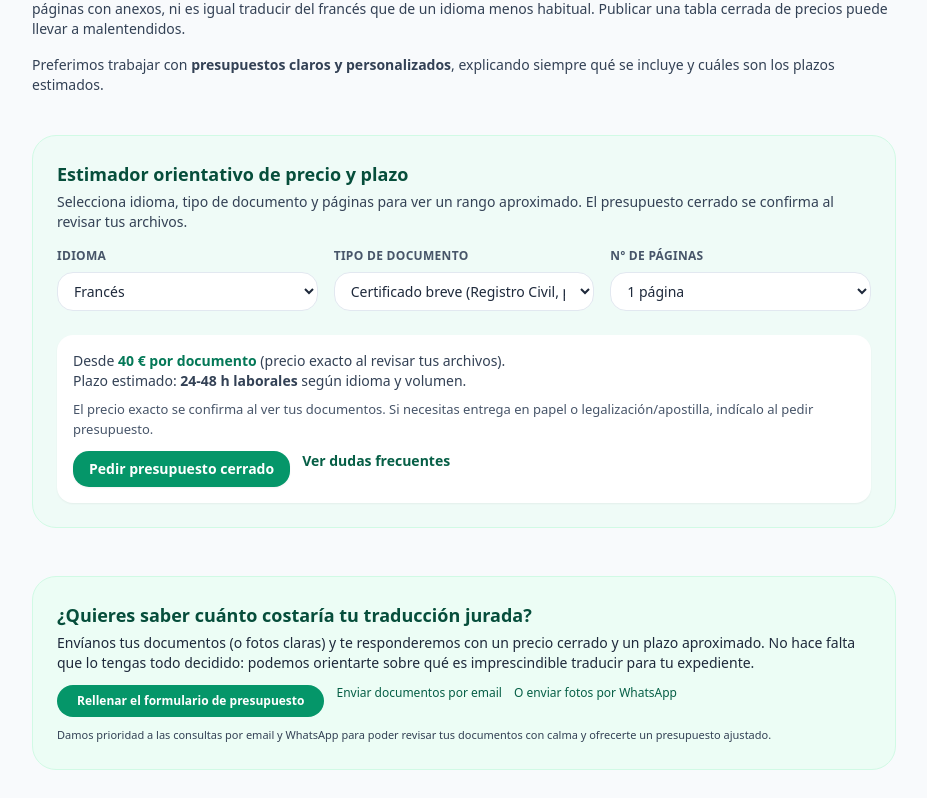
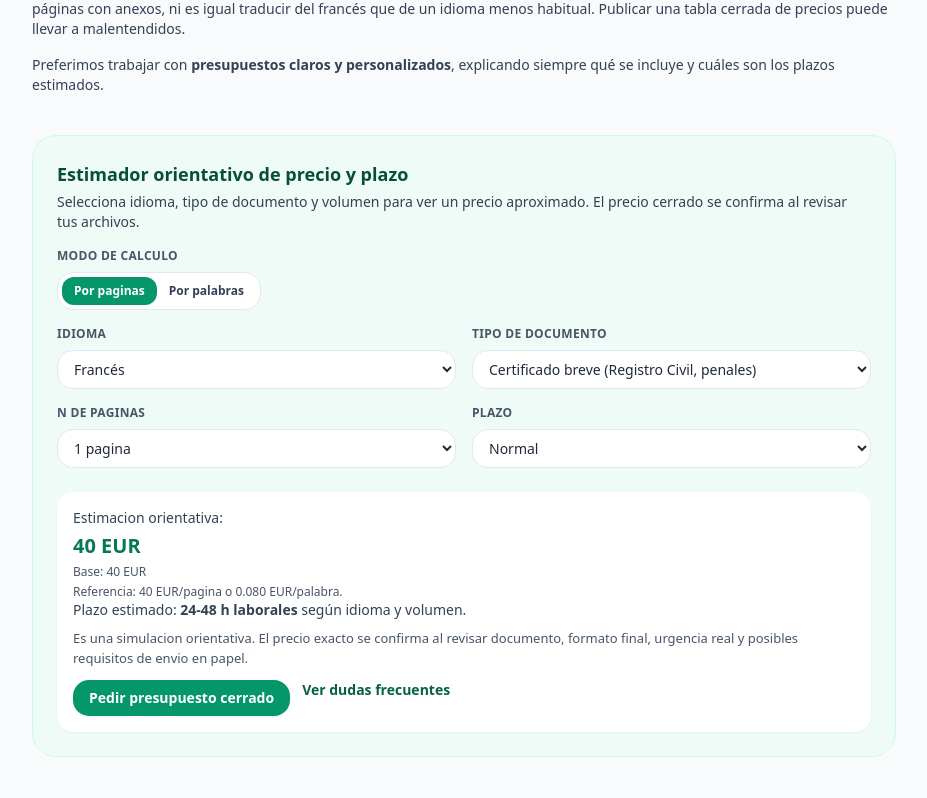
Before and after one commit to juanlatregua/traduccionesjuradas-next, a Next.js app: page /precios-traduccion-jurada in a window 1280 px wide. Shown: the part 1362-2160 px from the top of the page, without its empty margins (176-1103 px from the left). Built offline with nearby package versions, Linux system fonts and the light colour scheme.

Commit message:
Ajusta calculadora v1: 0.08 fr y 0.14 resto por palabra

```diff
--- a/components/PriceEstimator.tsx
+++ b/components/PriceEstimator.tsx
@@ -5,6 +5,8 @@ import Link from "next/link";
 
 type DocType = "certificado" | "academico" | "juridico" | "mercantil";
 type Lang = "fr" | "de" | "en" | "it" | "pt" | "nl" | "ca" | "sv" | "no";
+type EstimateMode = "pages" | "words";
+type Urgency = "normal" | "urgente24";
 
 const LANG_LABEL: Record<Lang, string> = {
   fr: "Francés",
@@ -46,18 +48,71 @@ const LANG_MULTIPLIER: Record<Lang, number> = {
 
 const PAGES_OPTIONS = [1, 2, 3, 4, 5, 6];
 
-function calculateRange(doc: DocType, lang: Lang, pages: number) {
+function getWordRate(lang: Lang) {
+  // Regla comercial acordada:
+  // frances -> espanol: 0.08 EUR/palabra
+  // resto de idiomas -> espanol: 0.14 EUR/palabra
+  return lang === "fr" ? 0.08 : 0.14;
+}
+
+function clampInt(n: number, min: number, max: number) {
+  if (!Number.isFinite(n)) return min;
+  return Math.max(min, Math.min(max, Math.round(n)));
+}
+
+function countWords(text: string) {
+  return text.trim().split(/\s+/).filter(Boolean).length;
+}
+
+function calculateEstimate(
+  mode: EstimateMode,
+  doc: DocType,
+  lang: Lang,
+  pages: number,
+  words: number,
+  urgency: Urgency
+) {
   const basePerPage = Math.round(BASE_PRICE[doc] * LANG_MULTIPLIER[lang]);
-  const days = doc === "certificado" ? "24-48 h laborales" : "48-72 h laborales";
-  return { basePerPage, days };
+  const wordRate = getWordRate(lang);
+
+  const pagesSubtotal = pages * basePerPage;
+  const wordsSubtotal = Math.round(words * wordRate);
+  const baseSubtotal = mode === "pages" ? pagesSubtotal : Math.max(basePerPage, wordsSubtotal);
+
+  const urgencyMultiplier = urgency === "urgente24" ? 1.25 : 1;
+  const total = Math.round(baseSubtotal * urgencyMultiplier);
+
+  const normalDays = doc === "certificado" ? "24-48 h laborales" : "48-72 h laborales";
+  const days = urgency === "urgente24" ? "24 h (segun disponibilidad)" : normalDays;
+
+  return {
+    basePerPage,
+    wordRate,
+    subtotal: baseSubtotal,
+    total,
+    urgencyPct: urgency === "urgente24" ? 25 : 0,
+    days,
+  };
 }
 
 export default function PriceEstimator() {
+  const [mode, setMode] = useState<EstimateMode>("pages");
   const [doc, setDoc] = useState<DocType>("certificado");
   const [lang, setLang] = useState<Lang>("fr");
   const [pages, setPages] = useState<number>(1);
+  const [words, setWords] = useState<number>(250);
+  const [urgency, setUrgency] = useState<Urgency>("normal");
+  const [sampleText, setSampleText] = useState("");
 
-  const result = useMemo(() => calculateRange(doc, lang, pages), [doc, lang, pages]);
+  const result = useMemo(
+    () => calculateEstimate(mode, doc, lang, pages, words, urgency),
+    [mode, doc, lang, pages, words, urgency]
+  );
+
+  const syncWordsFromText = (value: string) => {
+    setSampleText(value);
+    setWords(clampInt(countWords(value), 1, 20000));
+  };
 
   return (
     <section className="mt-10 rounded-3xl border border-emerald-100 bg-emerald-50/70 p-6 text-sm text-slate-800">
@@ -65,11 +120,37 @@ export default function PriceEstimator() {
         Estimador orientativo de precio y plazo
       </h2>
       <p className="mt-1 text-slate-700">
-        Selecciona idioma, tipo de documento y páginas para ver un rango aproximado.
-        El presupuesto cerrado se confirma al revisar tus archivos.
+        Selecciona idioma, tipo de documento y volumen para ver un precio aproximado.
+        El precio cerrado se confirma al revisar tus archivos.
       </p>
 
-      <div className="mt-4 grid gap-4 md:grid-cols-3">
+      <div className="mt-4">
+        <p className="text-xs font-semibold uppercase tracking-wide text-slate-600">
+          Modo de calculo
+        </p>
+        <div className="mt-2 inline-flex rounded-2xl border border-slate-200 bg-white p-1">
+          <button
+            type="button"
+            onClick={() => setMode("pages")}
+            className={`rounded-xl px-3 py-1.5 text-xs font-semibold ${
+              mode === "pages" ? "bg-emerald-600 text-white" : "text-slate-700"
+            }`}
+          >
+            Por paginas
+          </button>
+          <button
+            type="button"
+            onClick={() => setMode("words")}
+            className={`rounded-xl px-3 py-1.5 text-xs font-semibold ${
+              mode === "words" ? "bg-emerald-600 text-white" : "text-slate-700"
+            }`}
+          >
+            Por palabras
+          </button>
+        </div>
+      </div>
+
+      <div className="mt-4 grid gap-4 md:grid-cols-2">
         <label className="flex flex-col gap-2">
           <span className="text-xs font-semibold uppercase tracking-wide text-slate-600">
             Idioma
@@ -103,10 +184,13 @@ export default function PriceEstimator() {
             ))}
           </select>
         </label>
+      </div>
 
+      <div className="mt-4 grid gap-4 md:grid-cols-2">
+        {mode === "pages" ? (
           <label className="flex flex-col gap-2">
             <span className="text-xs font-semibold uppercase tracking-wide text-slate-600">
-            Nº de páginas
+              N de paginas
             </span>
             <select
               className="rounded-2xl border border-slate-200 bg-white px-3 py-2 text-sm focus:border-emerald-500 focus:outline-none"
@@ -115,28 +199,77 @@ export default function PriceEstimator() {
             >
               {PAGES_OPTIONS.map((n) => (
                 <option key={n} value={n}>
-                {n} {n === 1 ? "página" : "páginas"}
+                  {n} {n === 1 ? "pagina" : "paginas"}
                 </option>
               ))}
             </select>
           </label>
+        ) : (
+          <label className="flex flex-col gap-2">
+            <span className="text-xs font-semibold uppercase tracking-wide text-slate-600">
+              Numero de palabras
+            </span>
+            <input
+              type="number"
+              min={1}
+              max={20000}
+              value={words}
+              onChange={(e) => setWords(clampInt(Number(e.target.value), 1, 20000))}
+              className="rounded-2xl border border-slate-200 bg-white px-3 py-2 text-sm focus:border-emerald-500 focus:outline-none"
+            />
+          </label>
+        )}
+
+        <label className="flex flex-col gap-2">
+          <span className="text-xs font-semibold uppercase tracking-wide text-slate-600">
+            Plazo
+          </span>
+          <select
+            className="rounded-2xl border border-slate-200 bg-white px-3 py-2 text-sm focus:border-emerald-500 focus:outline-none"
+            value={urgency}
+            onChange={(e) => setUrgency(e.target.value as Urgency)}
+          >
+            <option value="normal">Normal</option>
+            <option value="urgente24">Urgente 24 h (+25%)</option>
+          </select>
+        </label>
       </div>
 
+      {mode === "words" && (
+        <label className="mt-4 flex flex-col gap-2">
+          <span className="text-xs font-semibold uppercase tracking-wide text-slate-600">
+            Pegar texto (contador rapido)
+          </span>
+          <textarea
+            rows={4}
+            value={sampleText}
+            onChange={(e) => syncWordsFromText(e.target.value)}
+            className="rounded-2xl border border-slate-200 bg-white px-3 py-2 text-sm focus:border-emerald-500 focus:outline-none"
+            placeholder="Pega aqui una muestra de texto para contar palabras automaticamente."
+          />
+          <p className="text-xs text-slate-600">
+            Detectadas: <strong>{countWords(sampleText)}</strong> palabras en la muestra.
+          </p>
+        </label>
+      )}
+
       <div className="mt-6 rounded-2xl bg-white p-4 shadow-sm">
-        <p className="text-sm text-slate-700">
-          Desde{" "}
-          <span className="font-semibold text-emerald-700">
-            {result.basePerPage} € por documento
-          </span>{" "}
-          (precio exacto al revisar tus archivos).
+        <p className="text-sm text-slate-700">Estimacion orientativa:</p>
+        <p className="mt-1 text-xl font-bold text-emerald-700">{result.total} EUR</p>
+        <p className="mt-1 text-xs text-slate-600">
+          Base: {result.subtotal} EUR
+          {result.urgencyPct > 0 ? ` + urgencia ${result.urgencyPct}%` : ""}
+        </p>
+        <p className="mt-1 text-xs text-slate-600">
+          Referencia: {result.basePerPage} EUR/pagina o {result.wordRate.toFixed(3)} EUR/palabra.
         </p>
         <p className="text-sm text-slate-700">
           Plazo estimado: <span className="font-semibold">{result.days}</span>{" "}
           según idioma y volumen.
         </p>
         <p className="mt-2 text-[13px] text-slate-600">
-          El precio exacto se confirma al ver tus documentos. Si necesitas entrega en papel
-          o legalización/apostilla, indícalo al pedir presupuesto.
+          Es una simulacion orientativa. El precio exacto se confirma al revisar
+          documento, formato final, urgencia real y posibles requisitos de envio en papel.
         </p>
         <div className="mt-3 flex flex-wrap gap-3 text-sm">
           <Link
```
Lines whose indentation alone changed are shown as unchanged.
